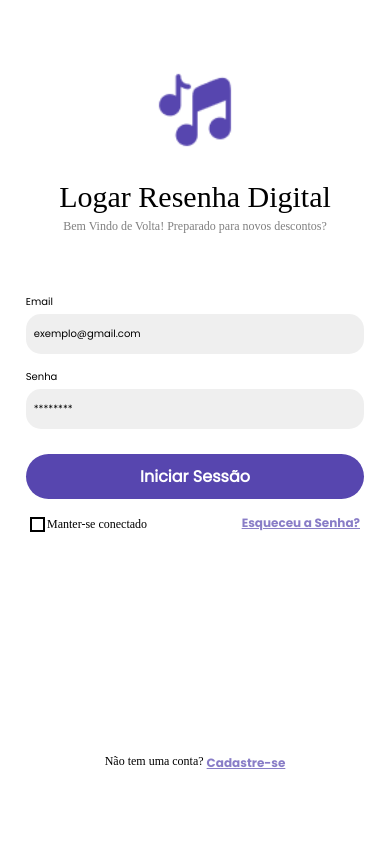
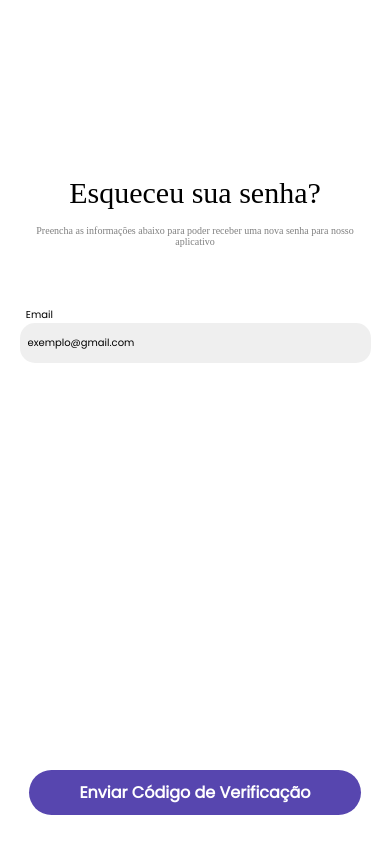
Before and after one commit to polijrorg/Mangue-native, a React Native app: screen /ForgotPassword in a window 390 px wide. Built offline with nearby package versions, Linux system fonts and the light colour scheme.

Commit message:
:balloon: screen creation

```diff
--- a/package.json
+++ b/package.json
@@ -46,6 +46,7 @@
     "react-dom": "18.2.0",
     "react-native": "0.72.3",
     "react-native-gesture-handler": "~2.12.0",
+    "react-native-otp-inputs": "^7.4.0",
     "react-native-reanimated": "~3.3.0",
     "react-native-safe-area-context": "^4.10.8",
     "react-native-screens": "^3.32.0",
--- a/src/routes/AppStack/app.routes.tsx
+++ b/src/routes/AppStack/app.routes.tsx
@@ -4,6 +4,8 @@ import Home from '@screens/Home';
 import SingnUp from '@screens/SignUp'
 import RoleSelectionScreen from "@screens/RoleSelection";
 import AgeSelectionScreen from "@screens/AgeSelection";
+import ForgotPasswordScreen from "@screens/ForgotPassword";
+import ForgotTokenScreen from "@screens/ForgotToken";
 
 const AppStack = createNativeStackNavigator();
 
@@ -21,6 +23,12 @@ const AppRoutes: React.FC = () => (
         <AppStack.Screen name = 'AgeSelection'
         component={AgeSelectionScreen}
         options={{header: () => <></>}} />
+        <AppStack.Screen name = 'ForgotPassword'
+        component={ForgotPasswordScreen}
+        options={{header: () => <></>}} />
+        <AppStack.Screen name = 'ForgotToken'
+        component={ForgotTokenScreen}
+        options={{header: () => <></>}} />
     </AppStack.Navigator>
 )
 
--- /dev/null
+++ b/src/screens/ForgotPassword/index.tsx
@@ -0,0 +1,38 @@
+import * as S from './styles';
+import React, { useState } from 'react';
+import Button from '@components/Button';
+
+const ForgotPasswordScreen = ({navigation}) => {
+  const [username, setUsername] = useState('');
+  const email = username;
+
+  const handleNextPress = () => {
+    navigation.navigate('ForgotToken', {username})
+  }
+
+  const handleBackPress = () => {
+    navigation.goBack();
+  };
+
+  return (
+
+  <S.Wrapper>
+    <S.TitleTxt>Esqueceu sua senha?</S.TitleTxt>
+    <S.SubtitleTxt>Preencha as informações abaixo para poder receber
+    uma nova senha para nosso aplicativo</S.SubtitleTxt>
+    <S.Container>
+      <S.StyledLabel>Email</S.StyledLabel>
+    </S.Container>
+      <S.StyledInput
+        placeholder="exemplo@gmail.com"
+        value={username}
+        onChangeText={setUsername}
+      />
+
+    <Button
+    Title={'Enviar Código de Verificação'}
+    onPress={handleNextPress} />
+  </S.Wrapper>
+)};
+
+export default ForgotPasswordScreen;
--- /dev/null
+++ b/src/screens/ForgotPassword/styles.ts
@@ -0,0 +1,90 @@
+import { theme } from '@styles/default.theme';
+import { Text, View } from 'react-native';
+import styled from 'styled-components/native';
+
+export const Wrapper = styled(View)`
+  flex: 1;
+  align-items: center;
+  /* justify-content: center; */
+  background: ${({ theme }) => theme.colors.white };
+`;
+
+export const ThermsWrapper = styled(View)`
+  padding: 0px 30px;
+  margin-top: 15px;
+  margin-bottom: 230px;
+  width: 100%;
+  display: flex;
+  flex-direction: row;
+  justify-content: space-between;
+  background: ${({ theme }) => theme.colors.white };
+`;
+
+export const SignUpWrapper = styled(View)`
+  display: flex;
+  flex-direction: row;
+`;
+
+export const StyledText = styled(Text)`
+  color: ${({ theme }) => theme.colors.highEmphasis};
+  margin-top: 32px;
+`;
+
+export const TitleTxt = styled(Text)`
+  color: ${({ theme }) => theme.colors.highEmphasis};
+  font-family: Poppins;
+  font-size: 30px;
+  margin-top: 45%;
+  margin-bottom: 15px;
+`;
+
+export const SubtitleTxt = styled(Text)`
+  color: ${theme.colors.primary.dark2};
+  font-size: 10px;
+  margin-bottom: 60px;
+  font-family: 'Poppins';
+  text-align: center;
+  padding: 0px 30px;
+`;
+
+export const LogoImg = styled.Image`
+  height: 80px;
+  width: 80px;
+  margin-top: 70px;
+  margin-bottom: 30px;
+`;
+
+export const ForgotText = styled(Text)`
+  color: ${theme.colors.primary.light};
+  font-size: 10px;
+  font-family: 'Poppins-Bold';
+  text-decoration-line: underline;
+`;
+
+export const SignUpText = styled(Text)`
+  color: ${theme.colors.secundary.dark};
+  font-size: 10px;
+  font-family: 'Poppins';
+`;
+
+export const StyledInput = styled.TextInput`
+  font-family: 'Poppins-Regular';
+  width: 90%;
+  font-size: 10px;
+  height: 40px;
+  background-color: ${theme.colors.primary.dark};
+  border-radius: 15px;
+  padding: 0 8px;
+`;
+
+export const StyledLabel = styled.Text`
+  /* margin-bottom: 2px; */
+  font-family: 'Poppins-Regular';
+  font-size: 10px;
+`;
+
+export const Container = styled.View`
+  width: 95%;
+  justify-content: center;
+  padding: 0 16px;
+`;
--- /dev/null
+++ b/src/screens/ForgotToken/index.tsx
@@ -0,0 +1,35 @@
+import * as S from './styles';
+import React, { useState } from 'react';
+import Button from '@components/Button';
+import TokenInput from '@components/TokenInput';
+
+const ForgotTokenScreen = ({navigation, route}) => {
+  const {username} = route.params
+
+  const handleNextPress = () => {
+    navigation.navigate('NextPage')
+  }
+
+  const handleBackPress = () => {
+    navigation.goBack();
+  };
+
+  return (
+
+  <S.Wrapper>
+    <S.TitleTxt>Verifique o Código</S.TitleTxt>
+    <S.SubtitleTxt>Preencha o código que acabamos de mandar
+    para o email:</S.SubtitleTxt>
+    <S.SubtitleTxt2>{username}</S.SubtitleTxt2>
+
+    <TokenInput />
+    <S.SubtitleTxt>Não recebeu o código?</S.SubtitleTxt>
+    <S.SignUpText2>Reenviar</S.SignUpText2>
+
+    <Button
+    Title={'Verificar'}
+    onPress={handleNextPress} />
+  </S.Wrapper>
+)};
+
+export default ForgotTokenScreen;
--- /dev/null
+++ b/src/screens/ForgotToken/styles.ts
@@ -0,0 +1,100 @@
+import { theme } from '@styles/default.theme';
+import { Text, View } from 'react-native';
+import styled from 'styled-components/native';
+
+export const Wrapper = styled(View)`
+  flex: 1;
+  align-items: center;
+  /* justify-content: center; */
+  background: ${({ theme }) => theme.colors.white };
+`;
+
+export const ThermsWrapper = styled(View)`
+  padding: 0px 30px;
+  margin-top: 15px;
+  margin-bottom: 230px;
+  width: 100%;
+  display: flex;
+  flex-direction: row;
+  justify-content: space-between;
+  background: ${({ theme }) => theme.colors.white };
+`;
+
+export const SignUpWrapper = styled(View)`
+  display: flex;
+  flex-direction: row;
+`;
+
+export const StyledText = styled(Text)`
+  color: ${({ theme }) => theme.colors.highEmphasis};
+  margin-top: 32px;
+`;
+
+export const TitleTxt = styled(Text)`
+  color: ${({ theme }) => theme.colors.highEmphasis};
+  font-family: Poppins;
+  font-size: 30px;
+  margin-top: 45%;
+  margin-bottom: 15px;
+`;
+
+export const SubtitleTxt = styled(Text)`
+  color: ${theme.colors.primary.dark2};
+  font-size: 12px;
+  font-family: 'Poppins';
+  text-align: center;
+  padding: 0px 30px;
+`;
+
+export const SubtitleTxt2 = styled(Text)`
+  color: ${theme.colors.primary.light};
+  font-size: 12px;
+  margin-bottom: 4px;
+  font-family: 'Poppins';
+  text-align: center;
+  padding: 0px 30px;
+`;
+
+export const LogoImg = styled.Image`
+  height: 80px;
+  width: 80px;
+  margin-top: 70px;
+  margin-bottom: 30px;
+`;
+
+export const ForgotText = styled(Text)`
+  color: ${theme.colors.primary.light};
+  font-size: 10px;
+  font-family: 'Poppins-Bold';
+  text-decoration-line: underline;
+`;
+
+export const SignUpText = styled(Text)`
+  color: ${theme.colors.secundary.dark};
+  font-size: 10px;
+  font-family: 'Poppins';
+`;
+
+export const StyledInput = styled.TextInput`
+  font-family: 'Poppins-Regular';
+  font-size: 10px;
+  height: 40px;
+  background-color: ${theme.colors.primary.dark};
+  border-radius: 15px;
+  margin-top: 4px;
+  margin-bottom: 15px;
+  padding: 0 8px;
+`;
+
+export const StyledLabel = styled.Text`
+  /* margin-bottom: 2px; */
+  font-family: 'Poppins-Regular';
+  font-size: 10px;
+`;
+
+export const SignUpText2 = styled(Text)`
+color: ${theme.colors.primary.light};
+text-decoration-line: underline;
+font-size: 12px;
+font-family: 'Poppins-Bold';
+`;
--- a/src/screens/Home/index.tsx
+++ b/src/screens/Home/index.tsx
@@ -21,7 +21,7 @@ const Home = ({navigation}) => {
     <LoginComponent />
     <S.ForgotWrapper>
       <Checkbox label="Manter-se conectado" checked={isChecked} onPress={handleCheckboxToggle} />
-      <S.ForgotText>Esqueceu a Senha?</S.ForgotText>
+      <S.ForgotText onPress={() => navigation.navigate('ForgotPassword')}>Esqueceu a Senha?</S.ForgotText>
     </S.ForgotWrapper>
     <S.SignUpWrapper>
       <S.SignUpText>Não tem uma conta? </S.SignUpText>
```
Also changed, not shown: 1 other file (tests, documents, lock files or other folders).
